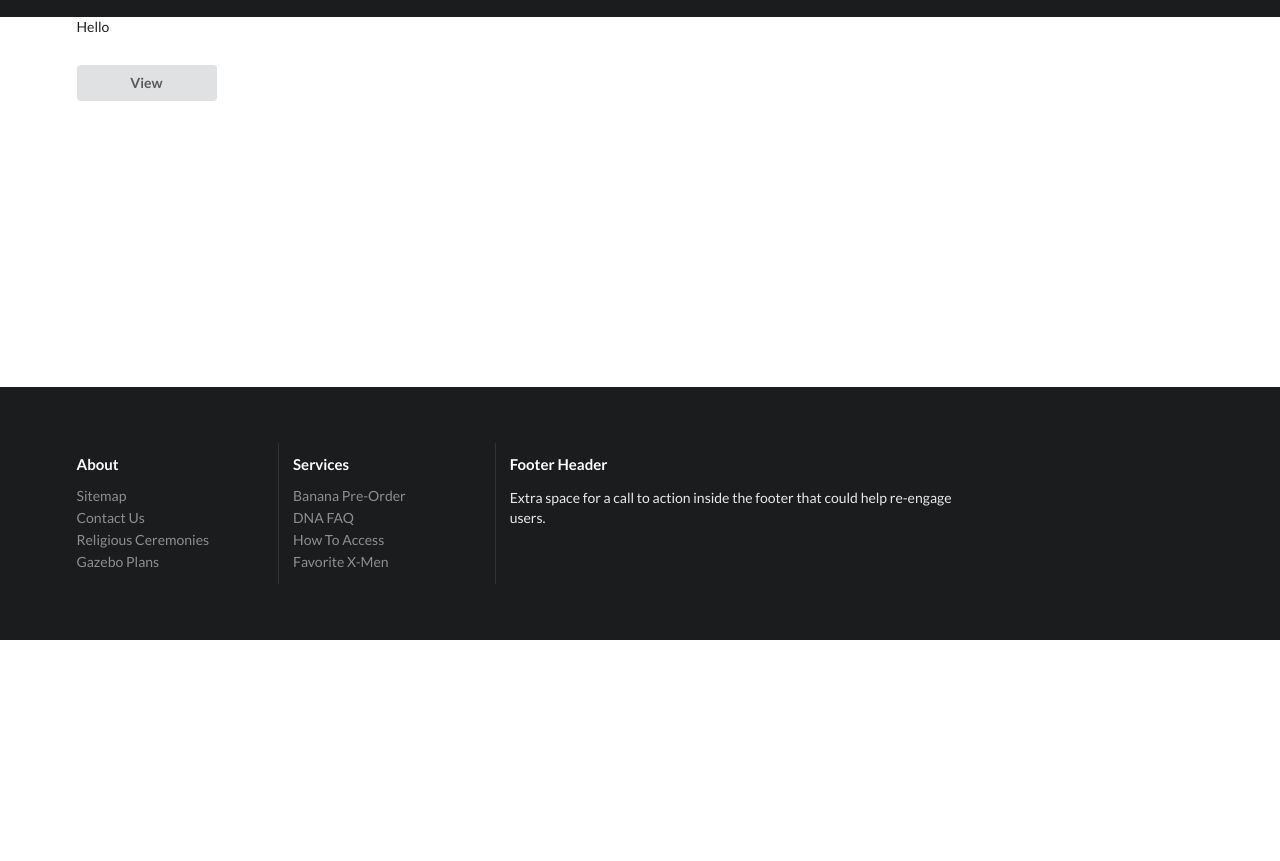
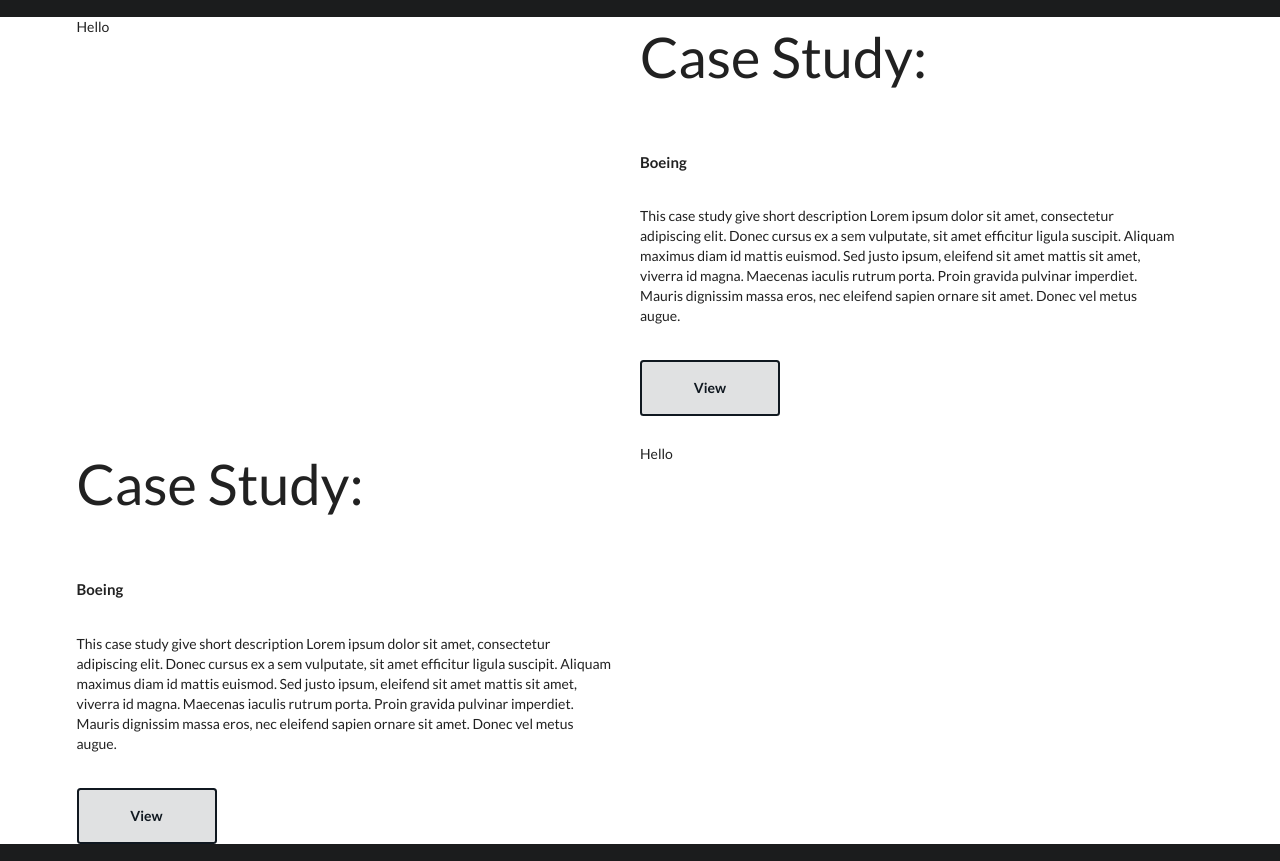
Before and after one commit to anuradha-srikanth/anuradha-srikanth.github.io, a plain HTML site: page projects.html in a window 1280 px wide. Shown: the part 683-1544 px from the top of the page. Before the commit the page ends 1323 px from the top, so only its background shows below. Drawn offline with nearby package versions, Linux system fonts and the light colour scheme.

Commit message:
added animations to project page

```diff
--- a/css/custom.css
+++ b/css/custom.css
@@ -153,24 +153,43 @@
   font-size: 2em;
 }
 
+.active.item > h3{
+  color: white;
+  font-size: 2em;
+  margin-top: 0px;
+}
+
 .ui.modal > .close{
   /*color: white;*/
-  font-size: 2em;
+  font-size: 1em;
 }
 
 .main-menu{
   min-height: 50em;
 }
 
-
+.project-type{
+  font-size: 4em;
+}
 
 .project-text{
   height: 25em;
-  min-width: 50em;
+  /*min-width: 30em;*/
 }
 
 .ui.button.case{
   width: 10em;
+  height: 4em;
+  color:  #101820;
+  border-style: solid;
+  border-color: #101820;
+  border-width: .15em;
+  border-radius: 0.25em;
+  vertical-align: middle;
+  text-align: center;
+  margin: auto;
+  display: table-cell;
+  /*font-size: 2em;*/
 }
 
 .ui.button.case:not(:hover){
@@ -178,7 +197,46 @@
 }
 
 .ui.button.case:hover{
-  background-color: teal;
+  background-color: #FFB81C;
   -webkit-appearance: none;
   transition: background .5s, color .5s;
 }
+
+.ui.grid.project{
+  width:100%;
+  overflow:hidden;
+}
+
+.project-text.right{
+  animation: project-text-right 1s;
+ /* */margin-top:0%;
+  height: 100%;
+}
+
+@keyframes project-text-right{
+  from {
+    margin-top: 0%;
+    margin-left: 100%;
+  }
+  to {
+    margin-left: 0%;
+    /*transform: translateX(100%)*/
+  }
+}
+
+.project-text.left{
+  animation: project-text-left 1s;
+ /* */margin-top:0%;
+  height: 100%;
+}
+
+@keyframes project-text-left{
+  from {
+    margin-top: 0%;
+    margin-left: -100%;
+  }
+  to {
+    margin-left: 0%;
+    /*transform: translateX(100%)*/
+  }
+}
--- a/projects.html
+++ b/projects.html
@@ -193,28 +193,72 @@
 
 
   <div class="ui container">
-    <div class="ui grid">
+    <div class="ui stackable grid project">
       <div class="eight wide column">
         <p>
           Hello
 
         </p>
       </div>
-      <div class="eight wide column project-text">
+      <div class="eight wide column project-text right">
 <!--         <div class="ui animated button" tabindex="0">
           <div class="visible content">Next</div>
           <div class="hidden content">
             <i class="right arrow icon"></i>
           </div>
         </div> -->
-
+        <p class="project-type">
+          Case Study:
+        </p>
+        <h4>
+          Boeing
+        </h4>
+        <br>
+        <p>
+          This case study give short description
+          Lorem ipsum dolor sit amet, consectetur adipiscing elit. Donec cursus ex a sem vulputate, sit amet efficitur ligula suscipit. Aliquam maximus diam id mattis euismod. Sed justo ipsum, eleifend sit amet mattis sit amet, viverra id magna. Maecenas iaculis rutrum porta. Proin gravida pulvinar imperdiet. Mauris dignissim massa eros, nec eleifend sapien ornare sit amet. Donec vel metus augue.
+        </p>
+        <br>
         <div class="ui button case" tabindex="0">
-        View
+          View
         </div>
       </div>
     </div>
 
+
+    <div class="ui stackable grid project">
+    <div class="eight wide column project-text left">
+<!--         <div class="ui animated button" tabindex="0">
+          <div class="visible content">Next</div>
+          <div class="hidden content">
+            <i class="right arrow icon"></i>
+          </div>
+        </div> -->
+        <p class="project-type">
+          Case Study:
+        </p>
+        <h4>
+          Boeing
+        </h4>
+        <br>
+        <p>
+          This case study give short description
+          Lorem ipsum dolor sit amet, consectetur adipiscing elit. Donec cursus ex a sem vulputate, sit amet efficitur ligula suscipit. Aliquam maximus diam id mattis euismod. Sed justo ipsum, eleifend sit amet mattis sit amet, viverra id magna. Maecenas iaculis rutrum porta. Proin gravida pulvinar imperdiet. Mauris dignissim massa eros, nec eleifend sapien ornare sit amet. Donec vel metus augue.
+        </p>
+        <br>
+        <div class="ui button case" tabindex="0">
+          View
+        </div>
+      </div>
+      <div class="eight wide column">
+        <p>
+          Hello
+
+        </p>
+      </div>
+    </div>
   </div>
+
 
 
 
```
Also changed, not shown: index.html (+1 -1 lines).
